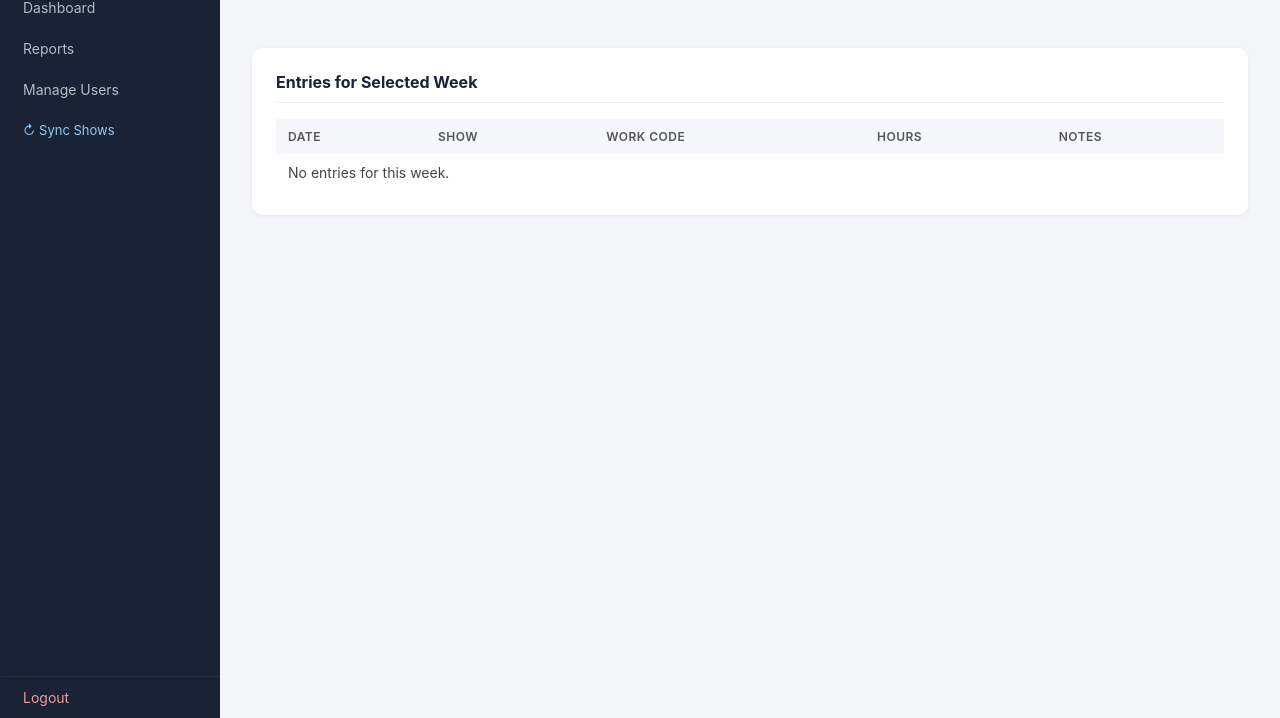
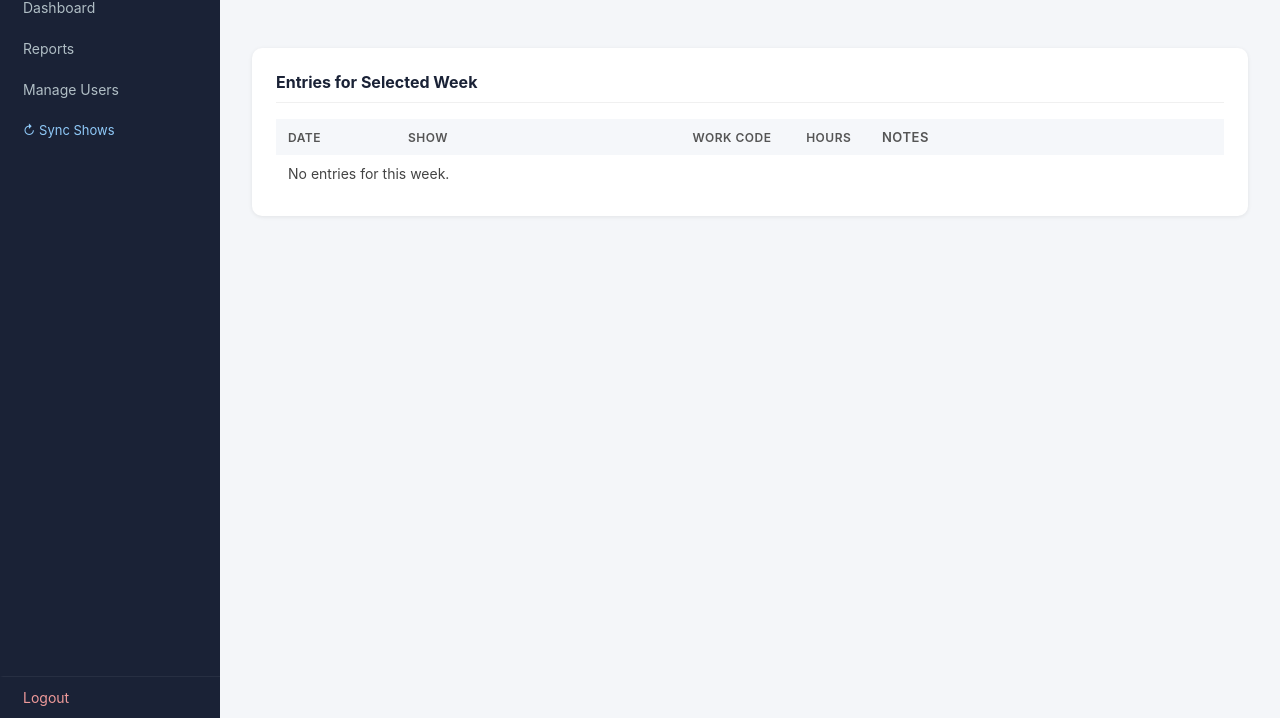
Before and after one commit to KirthiArun/timesheet-app, a Flask app: template templates/weekly.html in a window 1280 px wide. Shown: the part 82-800 px from the top of the page. Run offline with Flask 3, Linux system fonts and the light colour scheme; the template is opened without the code that fills it, so the values that code supplies are empty; the visitor is signed in with stand-in values (Sample User, id 1); parts of the project's set-up code (start-up, migrations or seed data) failed here and were passed over; some libraries are stand-ins or nearby versions.

Commit message:
Alignment fix

```diff
--- a/templates/weekly.html
+++ b/templates/weekly.html
@@ -52,4 +52,17 @@
         </tbody>
     </table>
 </div>
+<style>
+.panel table { table-layout: fixed; width: 100%; }
+.panel table th:nth-child(1),
+.panel table td:nth-child(1) { width: 120px; white-space: nowrap; }
+.panel table th:nth-child(2),
+.panel table td:nth-child(2) { width: 30%; }
+.panel table th:nth-child(3),
+.panel table td:nth-child(3) { width: 12%; }
+.panel table th:nth-child(4),
+.panel table td:nth-child(4) { width: 8%; }
+.panel table th:nth-child(5),
+.panel table td:nth-child(5) { width: auto; font-size: 13px; color: #555; overflow: hidden; text-overflow: ellipsis; }
+</style>
 {% endblock %}
```
